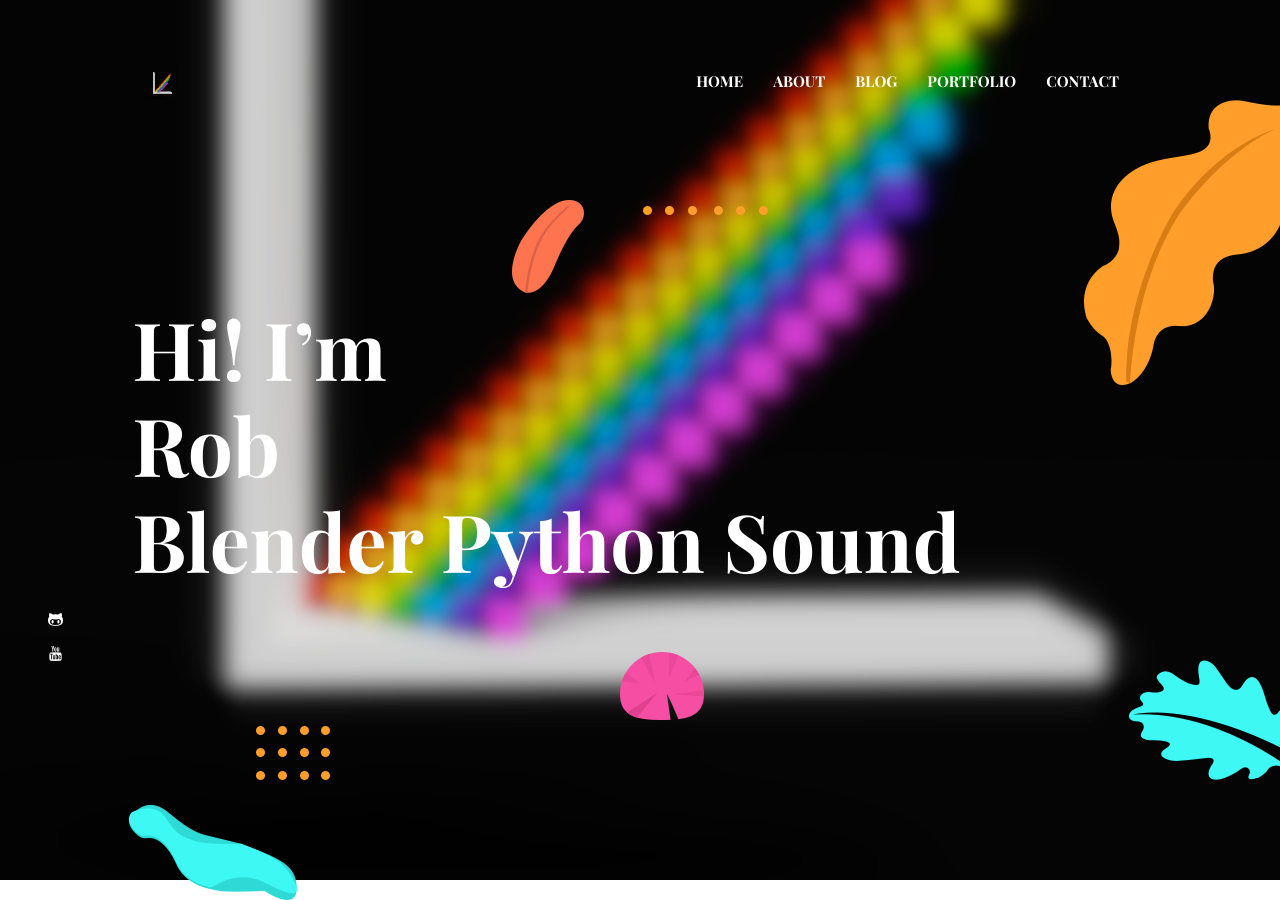
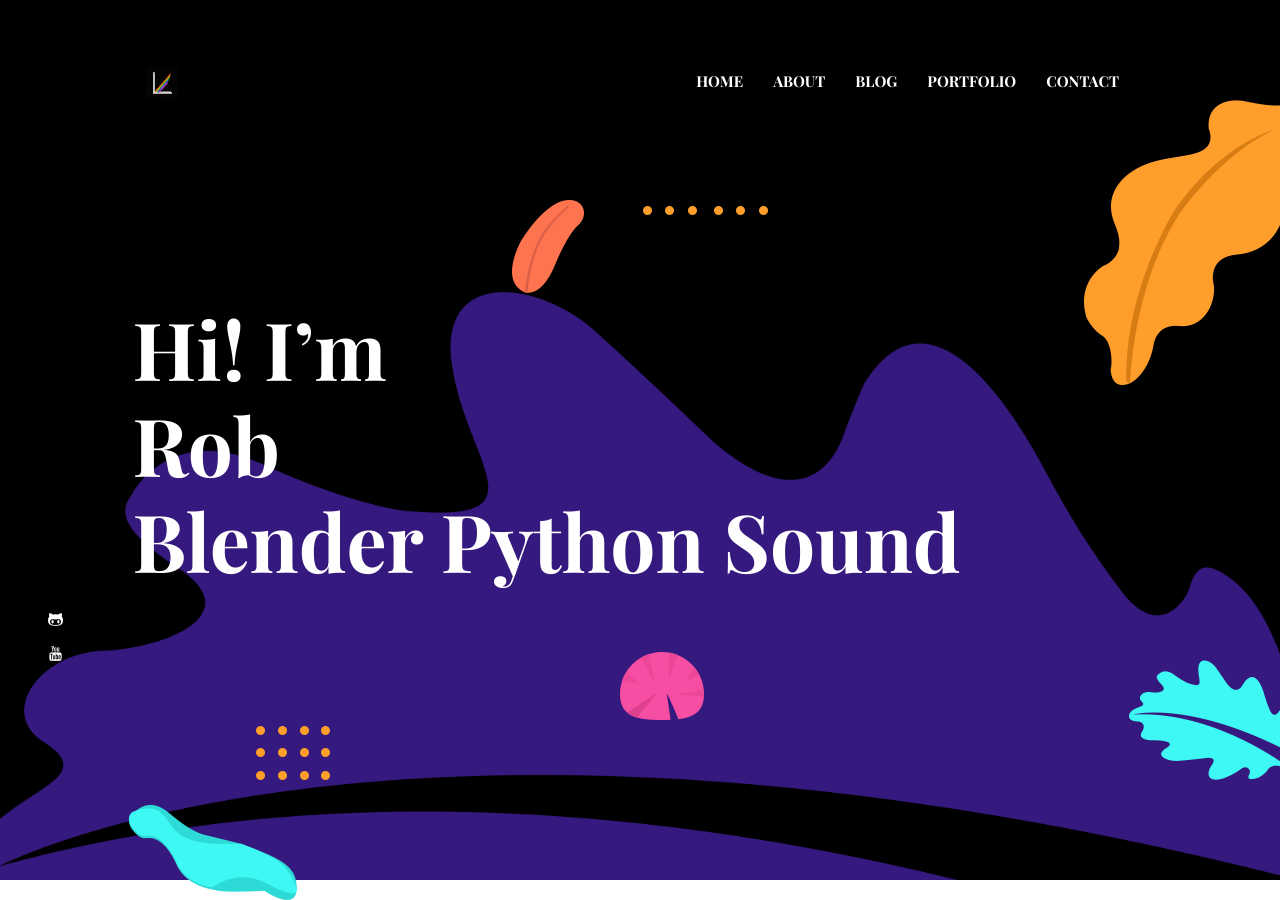
Before and after one commit to SpectralVectors/spectralvectors.github.io, a Jekyll site: the page built from index.html, in a window 1280 px wide and 900 px high. Built offline with Jekyll 4.4.1, drawn with Linux system fonts in a browser that asks for light colours.

Commit message:
Update hero-section.html

```diff
--- a/_includes/hero-section.html
+++ b/_includes/hero-section.html
@@ -8,7 +8,7 @@
     </div>
   </div>
   <div class="layer-bg w-100">
-    <img class="img-fluid w-100" src="{{ site.baseurl }}/assets/images/backgrounds/SpectralVectorsLogoBlur.png" alt="bg-shape">
+    <img class="img-fluid w-100" src="{{ site.baseurl }}/assets/images/illustrations/leaf-bg.png" alt="bg-shape">
   </div>
   <div class="layer" id="l2">
     <img src="{{ site.baseurl }}/assets/images/illustrations/dots-cyan.png" alt="bg-shape">
```
